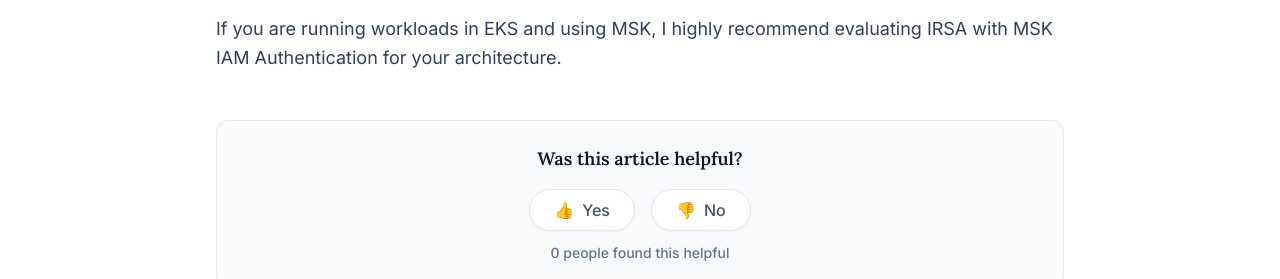
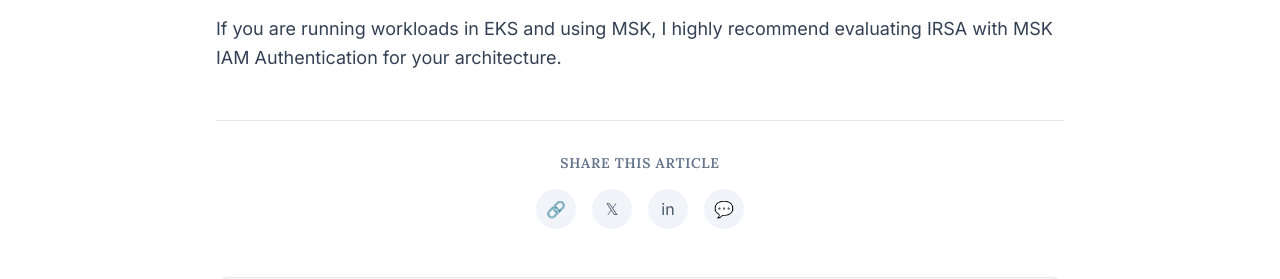
Before and after one commit to pugalvini/pugalvini.github.io, a React (Vite) app: page /blog/aws-msk-iam-auth in a window 1280 px wide. Shown: the part 3860-4139 px from the top of the page. Built offline with nearby package versions, Linux system fonts and the light colour scheme; no server answers; the database is empty.

Commit message:
feat: add ShareWidget to blog posts

```diff
--- /dev/null
+++ b/src/components/ShareWidget.jsx
@@ -0,0 +1,66 @@
+import React, { useState } from 'react';
+
+const ShareWidget = ({ title, url }) => {
+  const [copied, setCopied] = useState(false);
+
+  // Fallback to window.location if url isn't provided (e.g. static generation differences)
+  const shareUrl = url || window.location.href;
+  const shareTitle = title || document.title;
+
+  const handleCopyLink = () => {
+    navigator.clipboard.writeText(shareUrl).then(() => {
+      setCopied(true);
+      setTimeout(() => setCopied(false), 2000);
+    });
+  };
+
+  const shareLinks = {
+    twitter: `https://twitter.com/intent/tweet?url=${encodeURIComponent(shareUrl)}&text=${encodeURIComponent(shareTitle)}`,
+    linkedin: `https://www.linkedin.com/sharing/share-offsite/?url=${encodeURIComponent(shareUrl)}`,
+    whatsapp: `https://wa.me/?text=${encodeURIComponent(shareTitle + ' ' + shareUrl)}`,
+  };
+
+  return (
+    <div className="mt-12 pt-8 border-t border-slate-200 flex flex-col items-center">
+      <h3 className="text-sm font-semibold text-slate-500 uppercase tracking-wider mb-4">Share this article</h3>
+      <div className="flex gap-4">
+        <button
+          onClick={handleCopyLink}
+          className="w-10 h-10 rounded-full bg-slate-100 flex items-center justify-center text-slate-600 hover:bg-emerald-100 hover:text-emerald-600 transition-colors"
+          title="Copy Link"
+        >
+          {copied ? '✓' : '🔗'}
+        </button>
+        <a
+          href={shareLinks.twitter}
+          target="_blank"
+          rel="noopener noreferrer"
+          className="w-10 h-10 rounded-full bg-slate-100 flex items-center justify-center text-slate-600 hover:bg-sky-100 hover:text-sky-500 transition-colors"
+          title="Share on X / Twitter"
+        >
+          𝕏
+        </a>
+        <a
+          href={shareLinks.linkedin}
+          target="_blank"
+          rel="noopener noreferrer"
+          className="w-10 h-10 rounded-full bg-slate-100 flex items-center justify-center text-slate-600 hover:bg-blue-100 hover:text-blue-600 transition-colors"
+          title="Share on LinkedIn"
+        >
+          in
+        </a>
+        <a
+          href={shareLinks.whatsapp}
+          target="_blank"
+          rel="noopener noreferrer"
+          className="w-10 h-10 rounded-full bg-slate-100 flex items-center justify-center text-slate-600 hover:bg-green-100 hover:text-green-600 transition-colors"
+          title="Share on WhatsApp"
+        >
+          💬
+        </a>
+      </div>
+    </div>
+  );
+};
+
+export default ShareWidget;
--- a/src/pages/BlogPostCursor.jsx
+++ b/src/pages/BlogPostCursor.jsx
@@ -2,6 +2,7 @@
 import SEO from '../components/SEO';
 import ReadProgress from '../components/ReadProgress';
 import ReactionWidget from '../components/ReactionWidget';
+import ShareWidget from '../components/ShareWidget';
 import BlogComments from '../components/BlogComments';
 
 /* ─────────────────────────────────────────────
@@ -206,6 +207,7 @@
                     </p>
 
                 </div>
+                <ShareWidget />
                 <ReactionWidget slug="cursor-tdd-refactoring" />
                 <BlogComments />
             </article>
--- a/src/pages/BlogPostGCP.jsx
+++ b/src/pages/BlogPostGCP.jsx
@@ -2,6 +2,7 @@
 import SEO from '../components/SEO';
 import ReadProgress from '../components/ReadProgress';
 import ReactionWidget from '../components/ReactionWidget';
+import ShareWidget from '../components/ShareWidget';
 import BlogComments from '../components/BlogComments';
 
 const BlogPostGCP = () => {
@@ -179,6 +180,7 @@
                     </div>
                 </div>
 
+                <ShareWidget />
                 <ReactionWidget slug="create-mute-rule-gcp-scc" />
                 <BlogComments />
             </article>
--- a/src/pages/BlogPostMSKIAM.jsx
+++ b/src/pages/BlogPostMSKIAM.jsx
@@ -2,6 +2,7 @@
 import SEO from '../components/SEO';
 import ReadProgress from '../components/ReadProgress';
 import ReactionWidget from '../components/ReactionWidget';
+import ShareWidget from '../components/ShareWidget';
 import BlogComments from '../components/BlogComments';
 
 const BlogPostMSKIAM = () => {
@@ -199,6 +200,7 @@
                     </p>
 
                 </div>
+                <ShareWidget />
                 <ReactionWidget slug="aws-msk-iam-auth" />
                 <BlogComments />
             </article>
--- a/src/pages/BlogPostMentoring.jsx
+++ b/src/pages/BlogPostMentoring.jsx
@@ -2,6 +2,7 @@
 import SEO from '../components/SEO';
 import ReadProgress from '../components/ReadProgress';
 import ReactionWidget from '../components/ReactionWidget';
+import ShareWidget from '../components/ShareWidget';
 import BlogComments from '../components/BlogComments';
 
 const BlogPostMentoring = () => {
@@ -146,6 +147,7 @@
 
                 {/* Back to Home */}
 
+                <ShareWidget />
                 <ReactionWidget slug="mentoring-interns-in-tech" />
                 <BlogComments />
             </article>
--- a/src/pages/BlogPostRateLimit.jsx
+++ b/src/pages/BlogPostRateLimit.jsx
@@ -2,6 +2,7 @@
 import SEO from '../components/SEO';
 import ReadProgress from '../components/ReadProgress';
 import ReactionWidget from '../components/ReactionWidget';
+import ShareWidget from '../components/ShareWidget';
 import BlogComments from '../components/BlogComments';
 
 /* ─────────────────────────────────────────────
@@ -454,6 +455,7 @@
                     </p>
                 </div>
 
+                <ShareWidget />
                 <ReactionWidget slug="rate-limiting-algorithms" />
                 <BlogComments />
             </article>
--- a/src/pages/BlogPostSigstore.jsx
+++ b/src/pages/BlogPostSigstore.jsx
@@ -2,6 +2,7 @@
 import SEO from '../components/SEO';
 import ReadProgress from '../components/ReadProgress';
 import ReactionWidget from '../components/ReactionWidget';
+import ShareWidget from '../components/ShareWidget';
 import BlogComments from '../components/BlogComments';
 
 /* ─────────────────────────────────────────────
@@ -206,6 +207,7 @@
                     </p>
 
                 </div>
+                <ShareWidget />
                 <ReactionWidget slug="sigstore-software-supply-chain" />
                 <BlogComments />
             </article>
```
Also changed, not shown: 1 other file (tests, documents, lock files or other folders).
